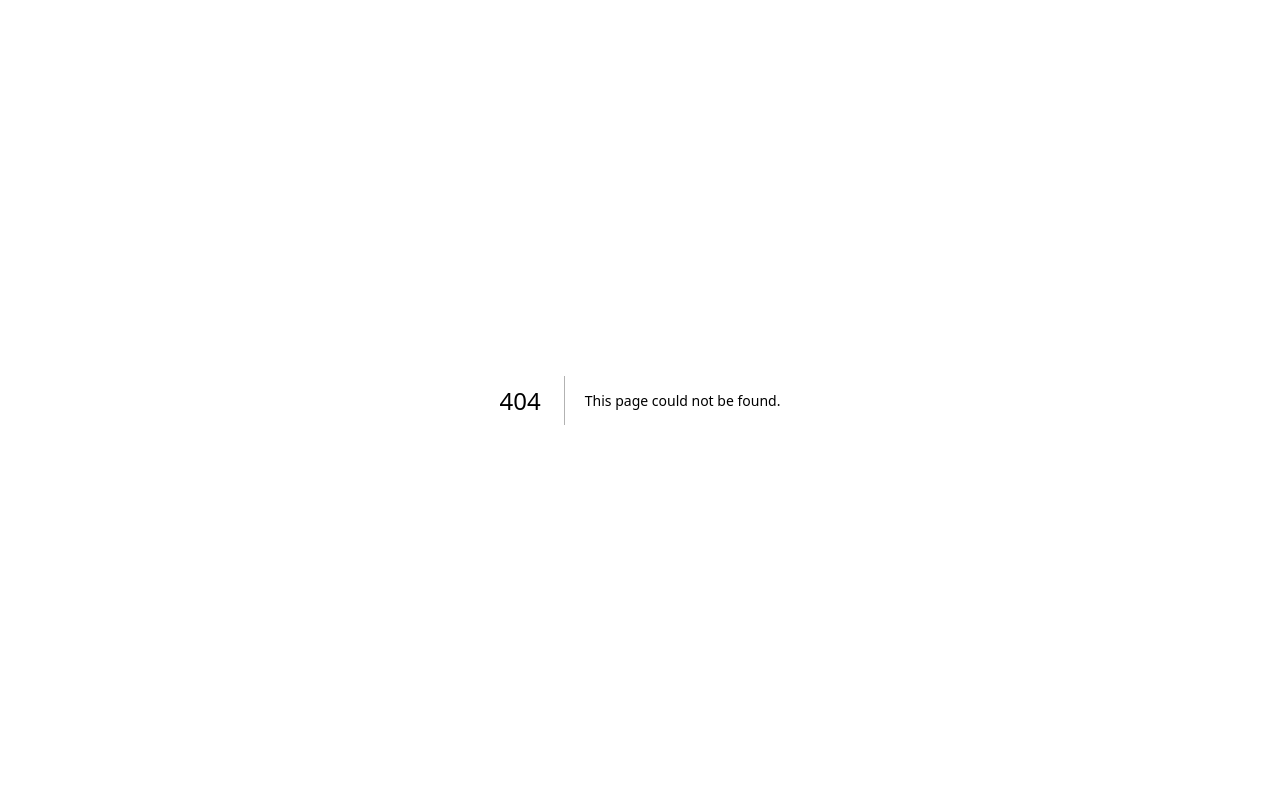
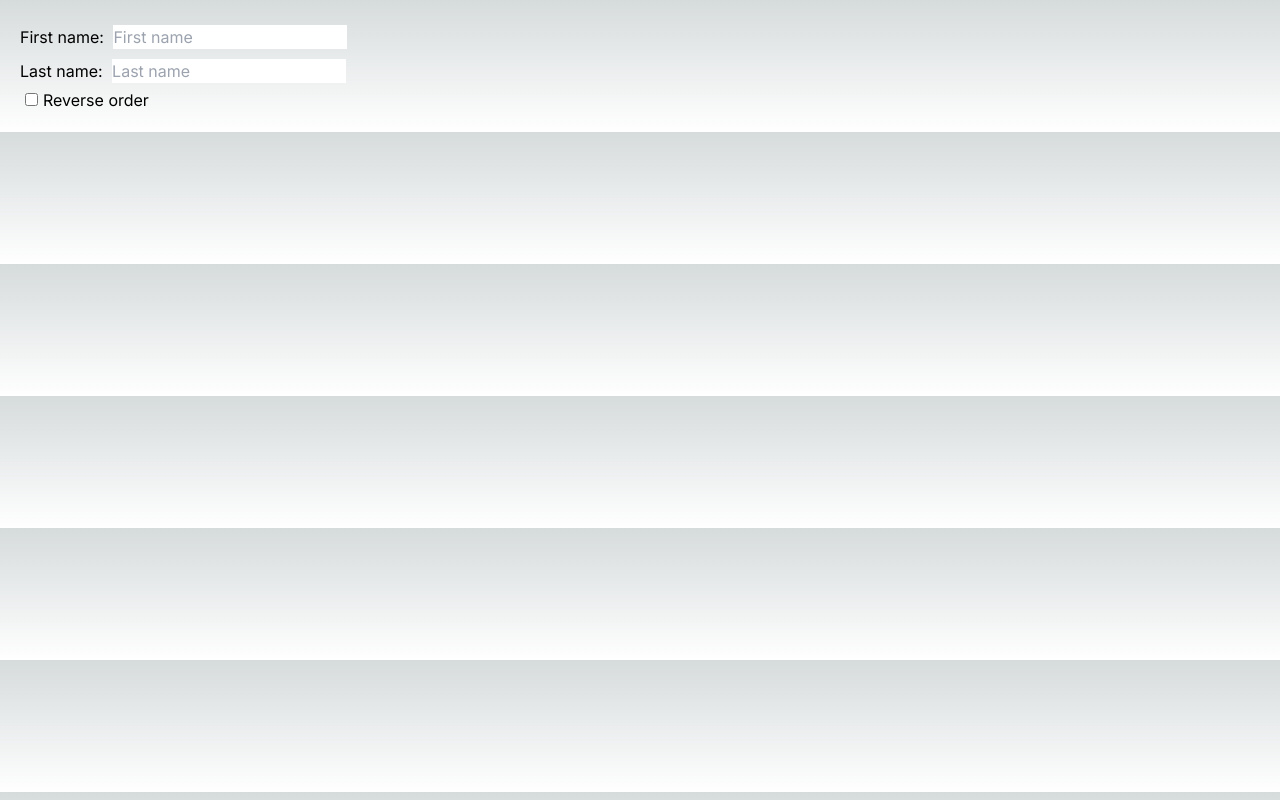
Before and after one commit to chut89/demo-set-intersection-client, a Next.js app: page /swap-text-inputs in a window 1280 px wide. Before the commit this address had no page. Built offline with nearby package versions, Linux system fonts and the light colour scheme.

Commit message:
add swap-text-inputs example

```diff
--- /dev/null
+++ b/src/app/(input)/swap-text-inputs/page.tsx
@@ -0,0 +1,56 @@
+'use client';
+import { useState } from 'react';
+
+import '../input.css'
+
+export default function App() {
+  const [reverse, setReverse] = useState(false);
+  const [texts, setTexts] = useState(['', '']);
+
+  function setText(value, pos) {
+    setTexts((pos == 0) ? [value, texts[1]] : [texts[0], value]);
+  }
+
+  let checkbox = (
+    <label>
+      <input
+        type="checkbox"
+        checked={reverse}
+        onChange={e => setReverse(e.target.checked)}
+      />
+      Reverse order
+    </label>
+  );
+  if (reverse) {
+    return (
+      <>
+        <Field label="Last name" texts={texts} setText={setText}/>
+        <Field label="First name" texts={texts} setText={setText}/>
+        {checkbox}
+      </>
+    );
+  } else {
+    return (
+      <>
+        <Field label="First name" texts={texts} setText={setText}/>
+        <Field label="Last name" texts={texts} setText={setText}/>
+        {checkbox}
+      </>
+    );
+  }
+}
+
+function Field({ label, texts, setText }) {
+  const pos = (label == 'First name' ? 0 : 1);
+  return (
+    <label>
+      {label}:{' '}
+      <input
+        type="text"
+        value={texts[pos]}
+        placeholder={label}
+        onChange={e => setText(e.target.value, pos)}
+      />
+    </label>
+  );
+}
--- a/src/app/page.tsx
+++ b/src/app/page.tsx
@@ -11,6 +11,8 @@ export default function Page() {
         <li>
           <Link href="/clock">Clock example</Link>
         </li>
+        <li>Input examples</li>
+        <ul>
             <li>
               <Link href="/sync-inputs">Sync Inputs example</Link>
             </li>
@@ -20,6 +22,10 @@ export default function Page() {
             <li>
               <Link href="/input-text-with-hint">Input text with hint example</Link>
             </li>
+            <li>
+              <Link href="/swap-text-inputs">Swap text inputs example</Link>
+            </li>
+        </ul>
       </ul>
     </nav>
   )
```
Lines whose indentation alone changed are shown as unchanged.
